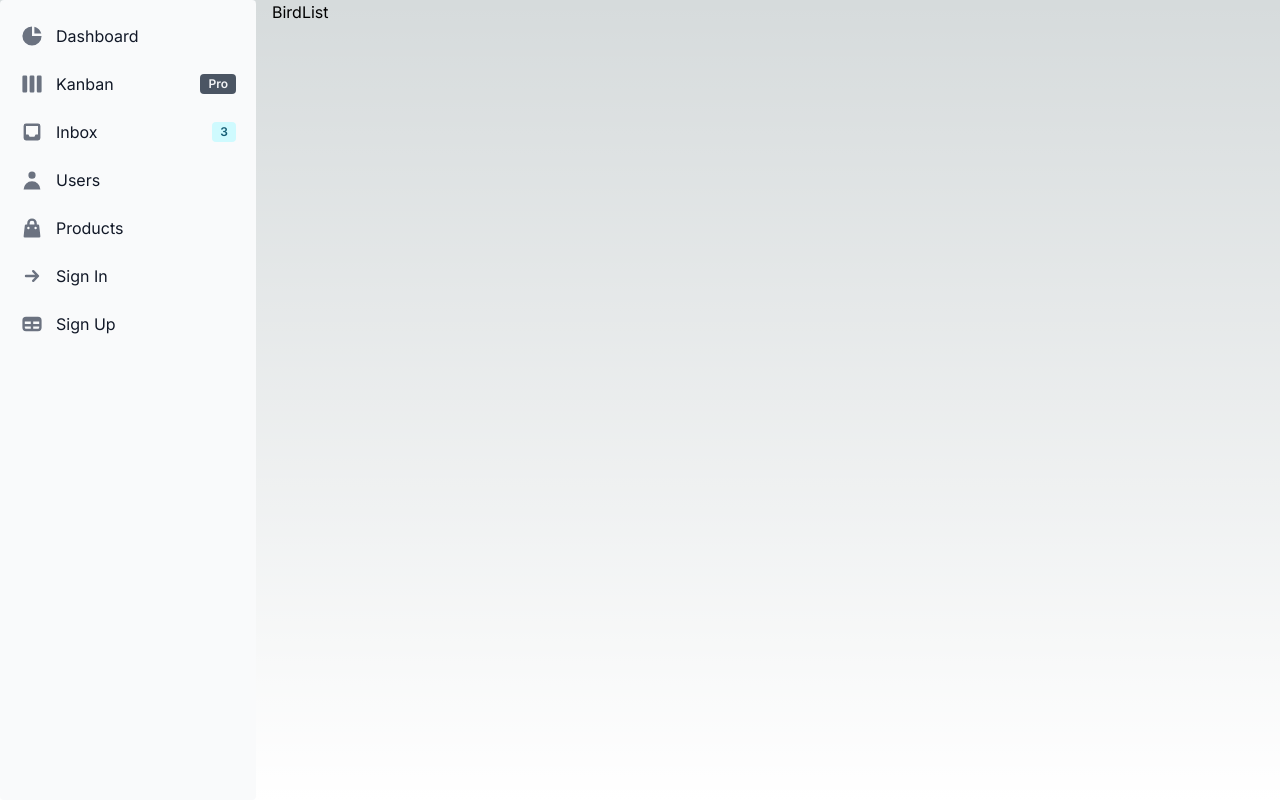
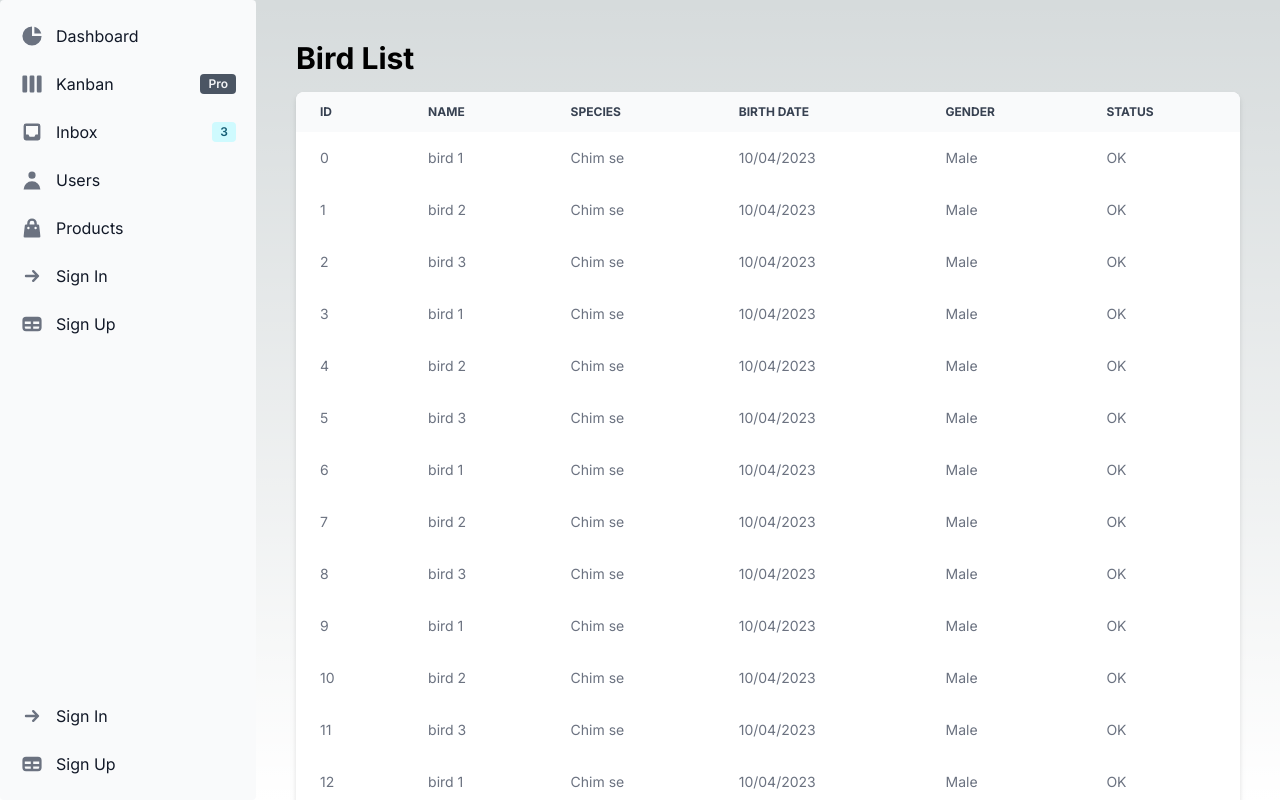
Before and after one commit to SWP391-FIGY/front-end-admin, a Next.js app: page /birds/index in a window 1280 px wide. Built offline with nearby package versions, Linux system fonts and the light colour scheme.

Commit message:
Implement Sidebar and Index page

```diff
--- a/package.json
+++ b/package.json
@@ -3,7 +3,7 @@
   "version": "0.1.0",
   "private": true,
   "scripts": {
-    "dev": "next dev",
+    "dev": "next dev -p 3005",
     "build": "next build",
     "start": "next start",
     "lint": "next lint"
--- /dev/null
+++ b/src/app/birds/index/birdInfo.js
@@ -0,0 +1,143 @@
+export const birdInfo = [
+	{
+		name: 'bird 1',
+		species: 'Chim se',
+		birthDate: '10/04/2023',
+		gender: 'Male',
+		status: 'OK',
+	},
+	{
+		name: 'bird 2',
+		species: 'Chim se',
+		birthDate: '10/04/2023',
+		gender: 'Male',
+		status: 'OK',
+	},
+	{
+		name: 'bird 3',
+		species: 'Chim se',
+		birthDate: '10/04/2023',
+		gender: 'Male',
+		status: 'OK',
+	},{
+		name: 'bird 1',
+		species: 'Chim se',
+		birthDate: '10/04/2023',
+		gender: 'Male',
+		status: 'OK',
+	},
+	{
+		name: 'bird 2',
+		species: 'Chim se',
+		birthDate: '10/04/2023',
+		gender: 'Male',
+		status: 'OK',
+	},
+	{
+		name: 'bird 3',
+		species: 'Chim se',
+		birthDate: '10/04/2023',
+		gender: 'Male',
+		status: 'OK',
+	},{
+		name: 'bird 1',
+		species: 'Chim se',
+		birthDate: '10/04/2023',
+		gender: 'Male',
+		status: 'OK',
+	},
+	{
+		name: 'bird 2',
+		species: 'Chim se',
+		birthDate: '10/04/2023',
+		gender: 'Male',
+		status: 'OK',
+	},
+	{
+		name: 'bird 3',
+		species: 'Chim se',
+		birthDate: '10/04/2023',
+		gender: 'Male',
+		status: 'OK',
+	},{
+		name: 'bird 1',
+		species: 'Chim se',
+		birthDate: '10/04/2023',
+		gender: 'Male',
+		status: 'OK',
+	},
+	{
+		name: 'bird 2',
+		species: 'Chim se',
+		birthDate: '10/04/2023',
+		gender: 'Male',
+		status: 'OK',
+	},
+	{
+		name: 'bird 3',
+		species: 'Chim se',
+		birthDate: '10/04/2023',
+		gender: 'Male',
+		status: 'OK',
+	},{
+		name: 'bird 1',
+		species: 'Chim se',
+		birthDate: '10/04/2023',
+		gender: 'Male',
+		status: 'OK',
+	},
+	{
+		name: 'bird 2',
+		species: 'Chim se',
+		birthDate: '10/04/2023',
+		gender: 'Male',
+		status: 'OK',
+	},
+	{
+		name: 'bird 3',
+		species: 'Chim se',
+		birthDate: '10/04/2023',
+		gender: 'Male',
+		status: 'OK',
+	},{
+		name: 'bird 1',
+		species: 'Chim se',
+		birthDate: '10/04/2023',
+		gender: 'Male',
+		status: 'OK',
+	},
+	{
+		name: 'bird 2',
+		species: 'Chim se',
+		birthDate: '10/04/2023',
+		gender: 'Male',
+		status: 'OK',
+	},
+	{
+		name: 'bird 3',
+		species: 'Chim se',
+		birthDate: '10/04/2023',
+		gender: 'Male',
+		status: 'OK',
+	},{
+		name: 'bird 1',
+		species: 'Chim se',
+		birthDate: '10/04/2023',
+		gender: 'Male',
+		status: 'OK',
+	},
+	{
+		name: 'bird 2',
+		species: 'Chim se',
+		birthDate: '10/04/2023',
+		gender: 'Male',
+		status: 'OK',
+	},
+	{
+		name: 'bird 3',
+		species: 'Chim se',
+		birthDate: '10/04/2023',
+		gender: 'Male',
+		status: 'OK',
+	},
+]
--- a/src/app/birds/index/birdList.jsx
+++ b/src/app/birds/index/birdList.jsx
@@ -1,10 +1,40 @@
+import { Table } from 'flowbite-react'
 import React from 'react'
+import { birdInfo } from './birdInfo'
+
 
 const BirdList = () => {
+	if (!birdInfo) return (
+		<>No Data</>
+	)
 	return (
-		<div className='container'>
-			BirdList
-		</div>
+		<>
+			<Table>
+				<Table.Head>
+					<Table.HeadCell>ID</Table.HeadCell>
+					<Table.HeadCell>Name</Table.HeadCell>
+					<Table.HeadCell>Species</Table.HeadCell>
+					<Table.HeadCell>Birth Date</Table.HeadCell>
+					<Table.HeadCell>Gender</Table.HeadCell>
+					<Table.HeadCell>Status</Table.HeadCell>
+				</Table.Head>
+				<Table.Body>
+					{birdInfo.map((bird, index) => {
+						return (
+							<Table.Row key={index}>
+								<Table.Cell><span>{index}</span></Table.Cell>
+								<Table.Cell><span>{bird.name}</span></Table.Cell>
+								<Table.Cell><span>{bird.species}</span></Table.Cell>
+								<Table.Cell><span>{bird.birthDate}</span></Table.Cell>
+								<Table.Cell><span>{bird.gender}</span></Table.Cell>
+								<Table.Cell><span>{bird.status}</span></Table.Cell>
+							</Table.Row>
+						)
+					})}
+				</Table.Body>
+			</Table>
+
+		</>
 	)
 }
 
--- a/src/app/birds/index/page.jsx
+++ b/src/app/birds/index/page.jsx
@@ -7,7 +7,16 @@ const BirdListPage = () => {
 
 	return (
 		<PageLayout>
-			<BirdList/>
+			<div className='w-full p-10 flex flex-col gap-4 h-[100vh] overflow-y-scroll'>
+				<div className='dashboard-content-header'>
+					<h2 className='text-3xl font-bold'>Bird List</h2>
+					<div className='dashboard-content-search'>
+
+					</div>
+				</div>
+				<BirdList />
+			</div>
+
 		</PageLayout>
 	)
 }
--- a/src/components/Sidebar/sideBar.jsx
+++ b/src/components/Sidebar/sideBar.jsx
@@ -9,25 +9,26 @@ const PageSidebar = () => {
   const SidebarData = [
     {
       title: "Dashboard",
-    icon: <HiChartPie/>
+      icon: <HiChartPie />
     },
     {
       title: "Kanban",
-    icon: <HiViewBoards/>
+      icon: <HiViewBoards />
     },
     {
       title: "Dashboard",
-    icon: <HiChartPie/>
+      icon: <HiChartPie />
     },
     {
       title: "Kanban",
-    icon: <HiViewBoards/>
+      icon: <HiViewBoards />
     },
   ]
   return (
-    <Sidebar aria-label="Default sidebar example">
-      <Sidebar.Items>
-        <Sidebar.ItemGroup>
+    <Sidebar aria-label="Default sidebar example" className='h-[100vh]'>
+      <div className='flex flex-col justify-between h-full'>
+        <Sidebar.Items aria-label="Default Items example">
+          <Sidebar.ItemGroup aria-label="Default ItemGroup example">
             <Sidebar.Item
               href="#"
               icon={HiChartPie}
@@ -89,6 +90,28 @@ const PageSidebar = () => {
             </Sidebar.Item>
           </Sidebar.ItemGroup>
         </Sidebar.Items>
+        <Sidebar.Items aria-label="Default Items example">
+          <Sidebar.ItemGroup aria-label="Default ItemGroup example">
+
+            <Sidebar.Item
+              href="#"
+              icon={HiArrowSmRight}
+            >
+              <p>
+                Sign In
+              </p>
+            </Sidebar.Item>
+            <Sidebar.Item
+              href="#"
+              icon={HiTable}
+            >
+              <p>
+                Sign Up
+              </p>
+            </Sidebar.Item>
+          </Sidebar.ItemGroup>
+        </Sidebar.Items>
+      </div>
     </Sidebar>
   )
 }
--- a/src/layout/pageLayout.jsx
+++ b/src/layout/pageLayout.jsx
@@ -4,11 +4,11 @@ import React from 'react'
 
 const PageLayout = ({ children }) => {
   return (
-    <div className='flex flex-row w-full mx-auto gap-4'>
+    <div className='flex flex-row w-full mx-auto '>
       <div className='w-[20%]'>
         <PageSidebar />
       </div>
-      <main className="flex min-h-[100vh] flex-col items-center justify-between p-24 w-full lg:w-[80%]">
+      <main className="flex min-h-[100vh] flex-col items-center justify-between p-24 w-full lg:w-[80%] ">
         {children}
       </main>
     </div>
```
Lines whose indentation alone changed are shown as unchanged.
